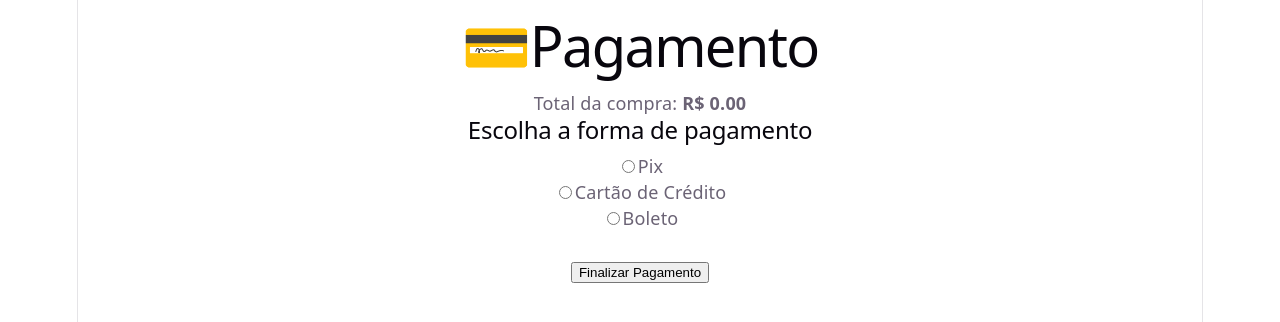
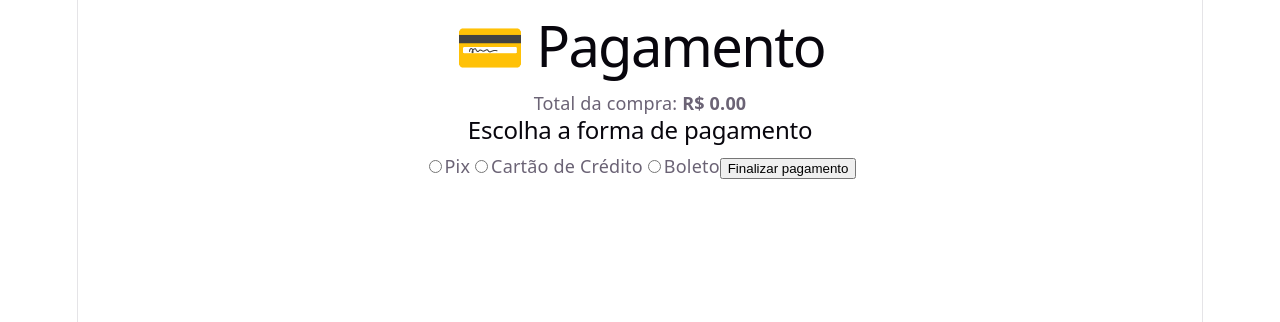
Before and after one commit to Rogersson34/loja-vitual, a React (Vite) app: page /pagamento in a window 1280 px wide. Shown: the top 322 px of the page. Built offline with nearby package versions, Linux system fonts and the light colour scheme.

Commit message:
[T019] - feat: Atualização de Pagamento.jsx e pagamento.js

```diff
--- a/src/pages/Pagamento.jsx
+++ b/src/pages/Pagamento.jsx
@@ -1,128 +1,148 @@
 import { useState } from 'react'
 import { useLocation, useNavigate } from 'react-router-dom'
+
 import usePagamento from '../hooks/usePagamento.js'
+import validarCartao from '../utils/pagamento.js'
 
 function Pagamento() {
+    const navigate = useNavigate()
+    const location = useLocation()
+
+    const { processarPagamento, carregando } = usePagamento()
+    const total = location.state?.total || 0
 
     const [formaPagamento, setFormaPagamento] = useState('')
+    const [erro, setErro] = useState('')
 
-    const location = useLocation()
+    const [cartao, setCartao] = useState({
+        titular: '',
+        numero: '',
+        validade: '',
+        cvv: ''
+    })
 
-    const navigate = useNavigate()
+    function preencherCartao(event) {
+        const { name, value } = event.target
 
-    const { processarPagamento,
-        carregando
-    } = usePagamento()
+        setCartao({
+            ...cartao,
+            [name]: value
+        })
+    }
 
-    const total = location.state?.total || 0
     async function finalizarPagamento(event) {
+        event.preventDefault()
+        setErro('')
 
-        event.preventDefault()
-
-        if (formaPagamento === '') {
-            alert('Escolha uma forma de pagamento.')
+        if (!formaPagamento) {
+            setErro('Escolha uma forma de pagamento.')
             return
         }
 
-        const pagamentoAprovado = await processarPagamento()
+        if (formaPagamento === 'Cartão de Crédito') {
+            const mensagemErro = validarCartao(
+                cartao.titular,
+                cartao.numero,
+                cartao.validade,
+                cartao.cvv
+            )
 
-        if (pagamentoAprovado) {
-            navigate('/sucesso', {
-                state: {
-                    total: total,
-                    formaPagamento: formaPagamento
-                }
-            })
-
-        } else {
-            navigate('/falha', {
-                state: {
-                    total: total
-                }
-            })
+            if (mensagemErro) {
+                setErro(mensagemErro)
+                return
             }
         }
 
+        const aprovado = await processarPagamento(
+            formaPagamento,
+            cartao.numero
+        )
+
+        navigate(aprovado ? '/sucesso' : '/falha')
+    }
+
+    const formasPagamento = [
+        'Pix',
+        'Cartão de Crédito',
+        'Boleto'
+    ]
 
     return (
         <div className="pagina-pagamento">
-
-            <h1>💳Pagamento</h1>
+            <h1>💳 Pagamento</h1>
 
             <p>
                 Total da compra:
                 <strong> R$ {total.toFixed(2)}</strong>
             </p>
 
-
             <form onSubmit={finalizarPagamento}>
-
                 <h2>Escolha a forma de pagamento</h2>
 
-
-                <label>
+                {formasPagamento.map((forma) => (
+                    <label key={forma}>
                         <input
                             type="radio"
-                        name="pagamento"
-                        value="Pix"
-                        checked={formaPagamento === 'Pix'}
+                            value={forma}
+                            checked={formaPagamento === forma}
                             onChange={(event) =>
                                 setFormaPagamento(event.target.value)
                             }
                         />
 
-                    Pix
+                        {forma}
                     </label>
-                <br />
+                ))}
 
-                <label>
+                {formaPagamento === 'Cartão de Crédito' && (
+                    <div className="dados-cartao">
+                        <h2>Dados do cartão</h2>
+
                         <input
-                        type="radio"
-                        name="pagamento"
-                        value="Cartão de Crédito"
-                        checked={formaPagamento === 'Cartão de Crédito'}
-                        onChange={(event) =>
-                            setFormaPagamento(event.target.value)
-                        }
+                            name="titular"
+                            placeholder="Nome do titular"
+                            value={cartao.titular}
+                            onChange={preencherCartao}
                         />
 
-                    Cartão de Crédito
-                </label>
-                <br />
-
-                <label>
                         <input
-                        type="radio"
-                        name="pagamento"
-                        value="Boleto"
-                        checked={formaPagamento === 'Boleto'}
-                        onChange={(event) =>
-                            setFormaPagamento(event.target.value)
-                        }
+                            name="numero"
+                            placeholder="1234 5678 1234 5678"
+                            value={cartao.numero}
+                            onChange={preencherCartao}
                         />
 
-                    Boleto
-                </label>
-                <br />
-                <br />
+                        <input
+                            name="validade"
+                            placeholder="MM/AA"
+                            value={cartao.validade}
+                            onChange={preencherCartao}
+                        />
 
-                <button
-                    type="submit"
-                    disabled={carregando}
-                >
+                        <input
+                            name="cvv"
+                            placeholder="CVV"
+                            value={cartao.cvv}
+                            onChange={preencherCartao}
+                        />
+                    </div>
+                )}
+
+                {erro && (
+                    <p className="mensagem-erro">
+                        {erro}
+                    </p>
+                )}
+
+                <button type="submit" disabled={carregando}>
                     {carregando
-                        ? 'Processando pagamento...'
-                        : 'Finalizar Pagamento'
-
+                        ? 'Processando compra…'
+                        : 'Finalizar pagamento'
                     }
-
                 </button>
-
             </form>
-
         </div>
-
     )
 }
 
-export default Pagamento
+export default Pagamento;
--- a/src/utils/pagamento.js
+++ b/src/utils/pagamento.js
@@ -0,0 +1,30 @@
+function validarCartao(titular, numeroCartao, validade, cvv) {
+
+    const numeroLimpo = numeroCartao.replace(/[\s-]/g, '')
+
+    if (titular.trim() === '') {
+        return 'Preencha o nome do titular.'
+    }
+
+    if (!/^\d{16}$/.test(numeroLimpo)) {
+        return 'O número do cartão deve conter 16 dígitos.'
+    }
+
+    if (!/^\d{2}\/\d{2}$/.test(validade)) {
+        return 'A validade deve estar no formato MM/AA.'
+    }
+
+    const mes = Number(validade.split('/')[0])
+
+    if (mes < 1 || mes > 12) {
+        return 'O mês deve estar entre 01 e 12.'
+    }
+
+    if (!/^\d{3}$/.test(cvv)) {
+        return 'O CVV deve conter 3 dígitos.'
+    }
+
+    return null
+}
+
+export default validarCartao
```
Lines whose indentation alone changed are shown as unchanged.
